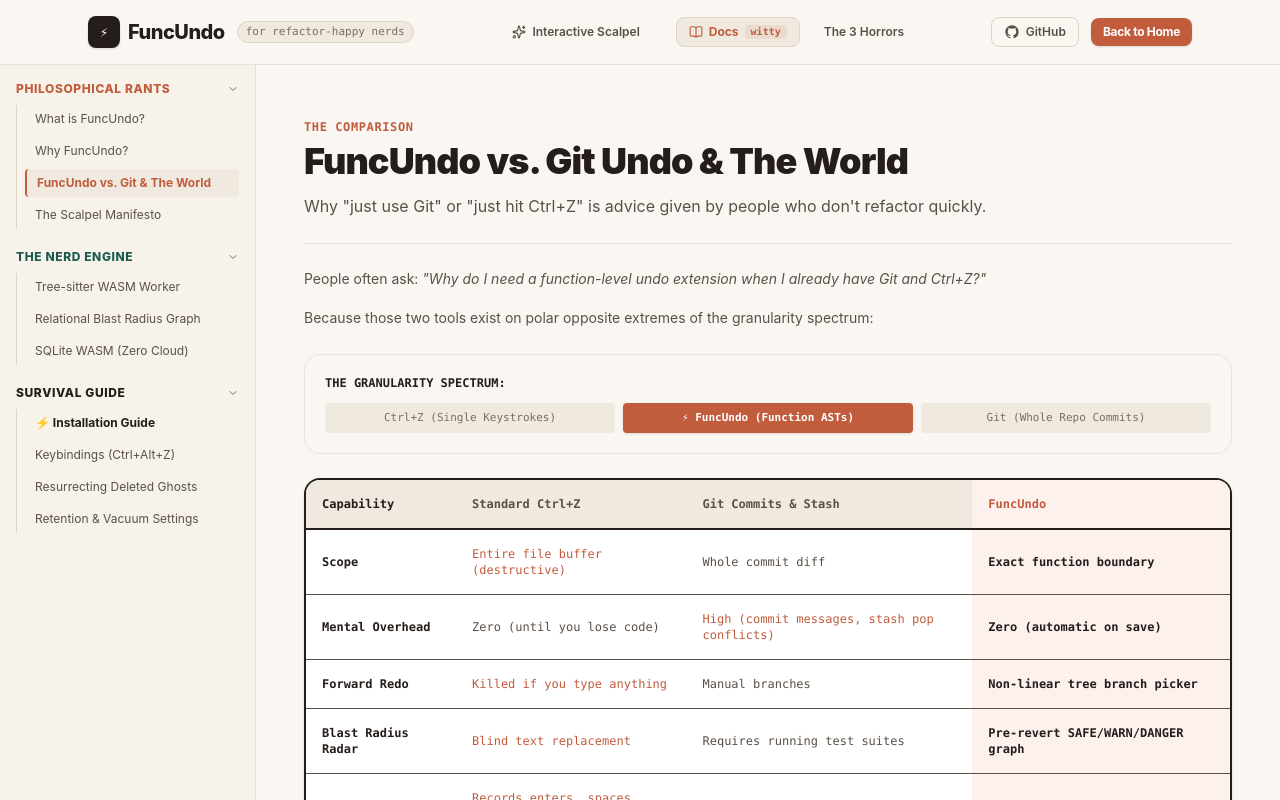
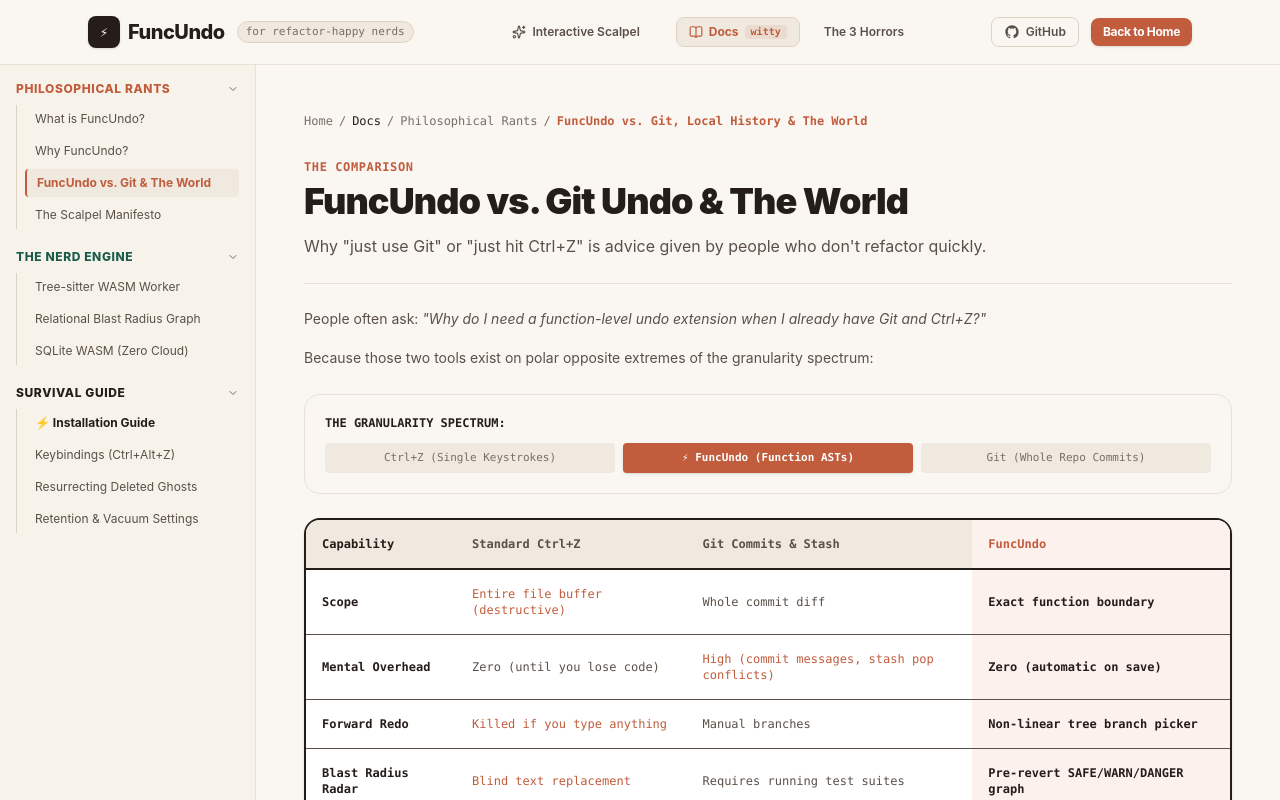
Before and after one commit to jatin50/FuncUndo_landing_page, a React (Vite) app: page / in a window 1280 px wide. Both pictures are taken after a click on the button "Open Docs". Shown: the top 800 px of the page. Built offline with nearby package versions, Linux system fonts and the light colour scheme.

Commit message:
feat(navigation): add schema breadcrumbs, image lazy loading and vercel redirects

```diff
--- a/src/components/DocsView.tsx
+++ b/src/components/DocsView.tsx
@@ -1,12 +1,89 @@
-import React, { useState } from 'react';
+import React, { useState, useEffect } from 'react';
 import { ChevronDown } from 'lucide-react';
 import { SidebarSymbolCallout } from './SidebarSymbolCallout';
+import { updateSEO } from '../utils/seo';
 
-export const DocsView: React.FC = () => {
-  const [activeDoc, setActiveDoc] = useState<string>('vs-the-world');
+interface DocsViewProps {
+  onSelectHome?: () => void;
+  initialDoc?: string;
+}
+
+const docMeta: Record<string, { title: string; desc: string; category: string }> = {
+  'installation-guide': {
+    title: 'Installation Guide & Quickstart',
+    desc: 'How to install the FuncUndo extension in VS Code via Marketplace GUI or terminal CLI.',
+    category: 'Getting Started',
+  },
+  'keybindings': {
+    title: 'Keyboard Shortcuts (Ctrl+Alt+Z)',
+    desc: 'Complete keyboard cheat sheet for surgical undo, redo, and branch jumping.',
+    category: 'Getting Started',
+  },
+  'what-is-funcundo': {
+    title: 'What is FuncUndo?',
+    desc: 'An opinionated VS Code extension that provides granular, function-level version control.',
+    category: 'Philosophical Rants',
+  },
+  'why-funcundo': {
+    title: 'Why FuncUndo? (The Anti-Steamroller Manifesto)',
+    desc: 'Why file-level undo fails modern developers and why functions deserve private history.',
+    category: 'Philosophical Rants',
+  },
+  'vs-the-world': {
+    title: 'FuncUndo vs. Git, Local History & The World',
+    desc: 'In-depth comparison of FuncUndo against Git commits, Git stash, and IDE local history.',
+    category: 'Philosophical Rants',
+  },
+  'the-scalpel-manifesto': {
+    title: 'The Scalpel Manifesto',
+    desc: 'Why sledgehammer undos destroy cursor focus, linting state, and brother functions.',
+    category: 'Philosophical Rants',
+  },
+  'tree-sitter-wasm': {
+    title: 'WebAssembly Tree-sitter Worker Architecture',
+    desc: 'Parsing ASTs at 60 FPS in dedicated worker threads without lagging the editor cursor.',
+    category: 'The Nerd Engine',
+  },
+  'relational-blast-radius': {
+    title: 'Relational Blast Radius Safety Graph',
+    desc: 'How FuncUndo flags caller impact across files before you break return contracts.',
+    category: 'The Nerd Engine',
+  },
+  'sqlite-wasm-storage': {
+    title: 'Embedded SQLite WASM: Zero Cloud, 100% Offline',
+    desc: 'Technical details of client-side sql.js storage and zero telemetry architecture.',
+    category: 'The Nerd Engine',
+  },
+  'function-resurrection': {
+    title: 'Resurrecting Deleted Ghosts',
+    desc: 'How to detect and restore deleted functions referenced by newer code.',
+    category: 'Survival Guide',
+  },
+  'vacuum-settings': {
+    title: 'Retention & Vacuum Settings',
+    desc: 'Configure storage thresholds, auto-vacuum cadence, and snapshot pruning.',
+    category: 'Survival Guide',
+  },
+};
+
+export const DocsView: React.FC<DocsViewProps> = ({ onSelectHome, initialDoc }) => {
+  const [activeDoc, setActiveDoc] = useState<string>(initialDoc || 'vs-the-world');
   const [openRants, setOpenRants] = useState(true);
   const [openEngine, setOpenEngine] = useState(true);
   const [openGuide, setOpenGuide] = useState(true);
+
+  useEffect(() => {
+    const meta = docMeta[activeDoc] || {
+      title: 'Documentation',
+      desc: 'Technical and conceptual guide to FuncUndo VS Code extension.',
+      category: 'Docs',
+    };
+    updateSEO({
+      title: `${meta.title} · FuncUndo Docs`,
+      description: meta.desc,
+      canonicalPath: `/docs`,
+    });
+  }, [activeDoc]);
 
   return (
     <div className="max-w-7xl mx-auto flex min-h-[calc(100vh-4rem)]">
@@ -201,6 +278,38 @@
 
       {/* ==================== CENTER DOCUMENTATION READING PANEL ==================== */}
       <main className="flex-1 min-w-0 p-4 sm:p-10 lg:p-12 overflow-y-auto font-sans">
+
+        {/* Breadcrumb Navigation with Schema.org Microdata */}
+        <nav aria-label="Breadcrumb" className="mb-6 text-xs font-mono text-[#7A6E65] flex items-center gap-1.5 flex-wrap">
+          <ol className="flex items-center gap-1.5 list-none p-0 m-0 flex-wrap" itemScope itemType="https://schema.org/BreadcrumbList">
+            <li itemProp="itemListElement" itemScope itemType="https://schema.org/ListItem" className="flex items-center gap-1.5">
+              <button
+                onClick={onSelectHome}
+                itemProp="item"
+                className="hover:text-[#C15C3D] hover:underline cursor-pointer"
+              >
+                <span itemProp="name">Home</span>
+              </button>
+              <meta itemProp="position" content="1" />
+              <span>/</span>
+            </li>
+            <li itemProp="itemListElement" itemScope itemType="https://schema.org/ListItem" className="flex items-center gap-1.5">
+              <span itemProp="name" className="text-[#251D1A]">Docs</span>
+              <meta itemProp="position" content="2" />
+              <span>/</span>
+            </li>
+            <li className="flex items-center gap-1.5">
+              <span className="text-[#7A6E65]">{docMeta[activeDoc]?.category || 'General'}</span>
+              <span>/</span>
+            </li>
+            <li itemProp="itemListElement" itemScope itemType="https://schema.org/ListItem">
+              <span itemProp="name" className="text-[#C15C3D] font-bold">
+                {docMeta[activeDoc]?.title || activeDoc}
+              </span>
+              <meta itemProp="position" content="3" />
+            </li>
+          </ol>
+        </nav>
 
         {/* Mobile Topic Selector (Visible on < md) */}
         <div className="md:hidden mb-6 p-3 rounded-xl bg-[#F7F3EB] border border-[#DDD4C5]">
@@ -576,7 +685,11 @@
                 <div className="p-2 sm:p-3 bg-[#181412]">
                   <img
                     src="/vscode-marketplace-funcundo.png"
-                    alt="Official FuncUndo Extension in VS Code Marketplace by ChronosDev"
+                    alt="Official FuncUndo Extension in Visual Studio Code Extensions Marketplace published by ChronosDev"
+                    loading="lazy"
+                    decoding="async"
+                    width={807}
+                    height={216}
                     className="w-full h-auto rounded-lg border border-[#2D2420] object-cover block"
                   />
                 </div>
--- a/src/components/SidebarSymbolCallout.tsx
+++ b/src/components/SidebarSymbolCallout.tsx
@@ -83,7 +83,11 @@
             >
               <img
                 src="/vscode-sidebar.png"
-                alt="Visual Studio Code left sidebar with FuncUndo clock-arrow symbol highlighted"
+                alt="Visual Studio Code left Activity Bar interface highlighting the FuncUndo counter-clockwise clock-arrow symbol"
+                loading="lazy"
+                decoding="async"
+                width={1024}
+                height={457}
                 className="w-full h-auto object-cover block"
               />
 
```
Also changed, not shown: vercel.json.
